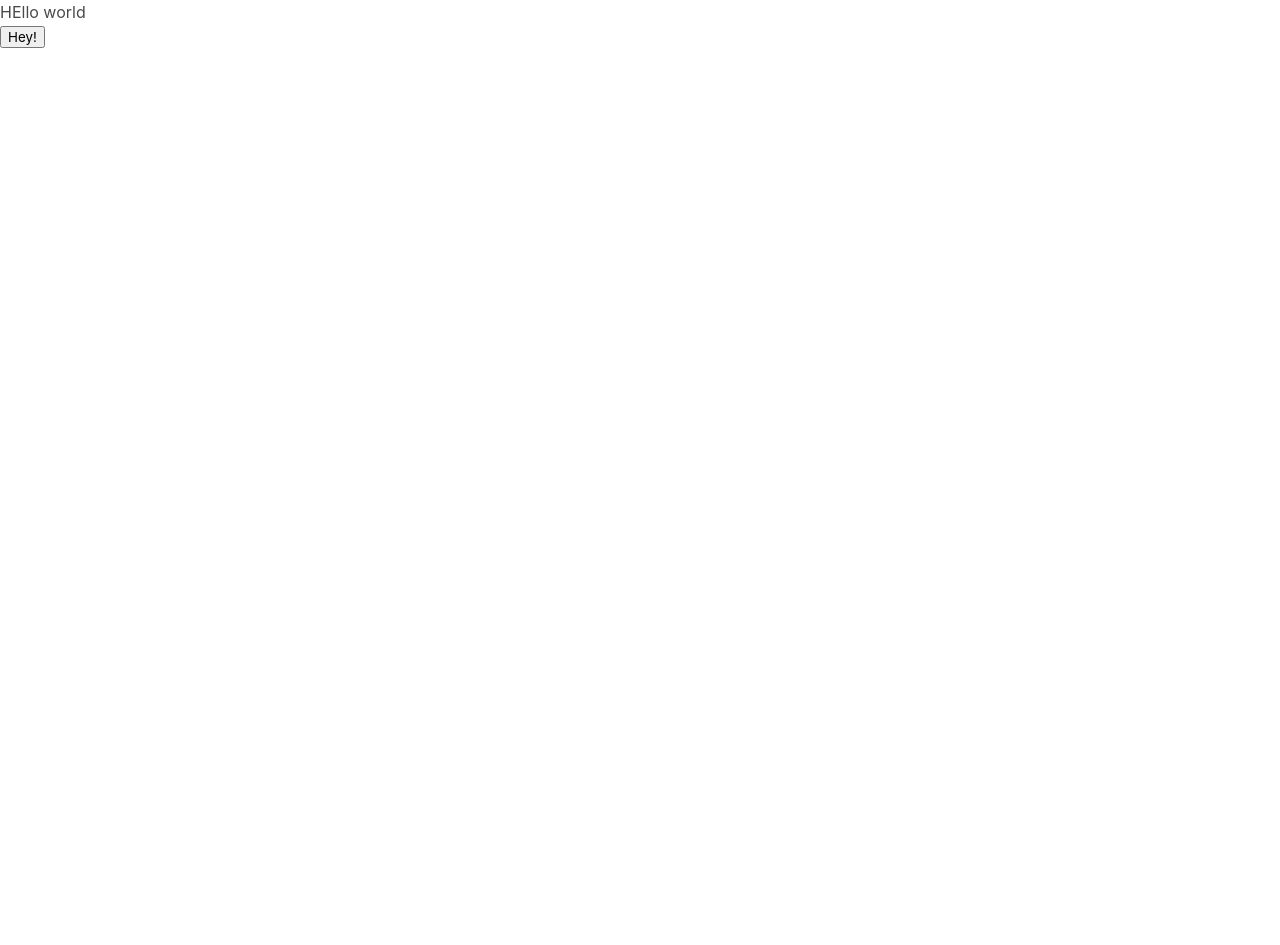
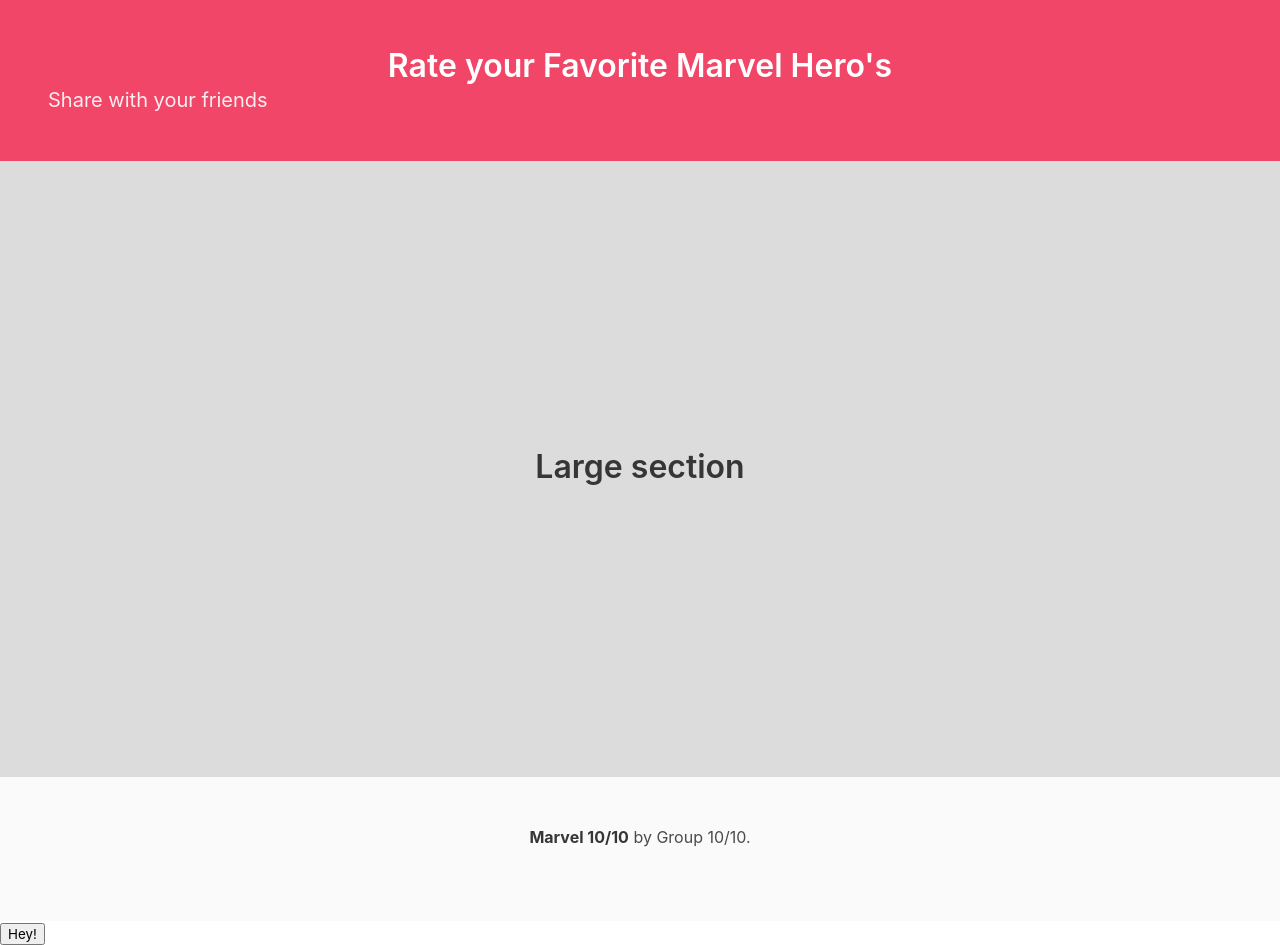
Before and after one commit to Benmarz10/Search-Hero, a plain HTML site: page index.html in a window 1280 px wide. Before the commit the page ends 800 px from the top, so only its background shows below. Drawn offline with nearby package versions, Linux system fonts and the light colour scheme.

Commit message:
CSS framework

```diff
--- a/assets/style.css
+++ b/assets/style.css
@@ -1 +1,3 @@
+
+
 @import "https://cdn.jsdelivr.net/npm/bulma@0.9.4/css/bulma.min.css";
--- a/index.html
+++ b/index.html
@@ -1,15 +1,64 @@
 <!DOCTYPE html>
 <html lang="en">
+
 <head>
     <meta charset="UTF-8">
     <meta http-equiv="X-UA-Compatible" content="IE=edge">
     <meta name="viewport" content="width=device-width, initial-scale=1.0">
     <link rel="stylesheet" href="https://cdn.jsdelivr.net/npm/bulma@0.9.4/css/bulma.min.css">
-    <title>Document</title>
+    <title>Marvel 10/10</title>
+    <!--custom css styling-->
+    <style>
+        .container {
+            background-color: rgb(208, 208, 208);
+            text-align: center;
+            text-decoration: bolder;
+        }
+
+        .section {
+            background-color: rgb(220, 220, 220);
+        }
+
+        .title {
+            text-align: center;
+        }
+
+        .footer {
+            max-height: 30px;
+        }
+    </style>
 </head>
+<section class="hero is-danger is-primary">
+    <div class="hero-body">
+        <p class="title">
+            Rate your Favorite Marvel Hero's
+        </p>
+        <p class="subtitle">
+            Share with your friends
+        </p>
+    </div>
+</section>
+
 <body>
-    <h1>HEllo world</h1>
+    <section class="section is-large">
+        <h1 class="title">Large section</h1>
+        <h2 class="subtitle">
+            <div class="container is-fluid">
+
+              </div>
+
+        </h2>
+    </section>
+
 
 </body>
+<footer class="footer">
+    <div class="content has-text-centered">
+        <p>
+            <strong>Marvel 10/10</strong> by Group 10/10.
+        </p>
+    </div>
+</footer>
 <script src="./assets/script.js"></script>
+
 </html>
```
